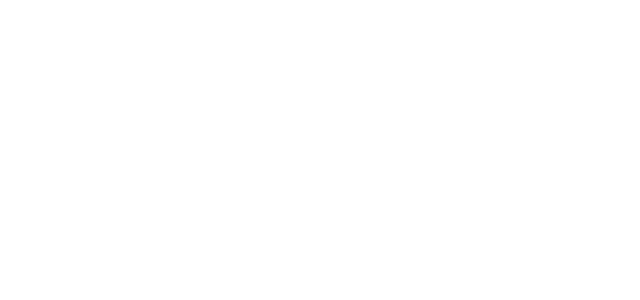
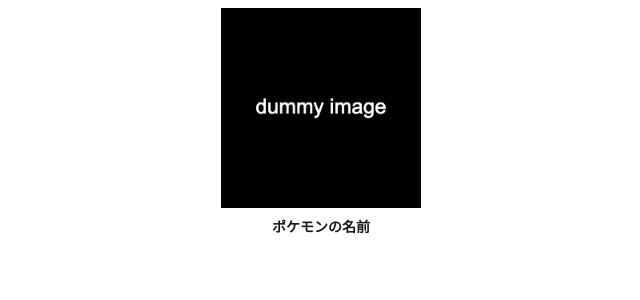
Before and after one commit to tetsuya2223/nextjs-pokemon-app, a Next.js app: page / in a window 1280 px wide. Shown: the top 300 px of the page, without its empty margins (319-959 px from the left). Built offline with nearby package versions, Linux system fonts and the light colour scheme.

Commit message:
feat:card型レイアウトの作成

```diff
--- /dev/null
+++ b/components/PokemonCard/index.module.css
@@ -0,0 +1,43 @@
+.container {
+  display: flex;
+  justify-content: center;
+  padding: 8px;
+}
+
+.card {
+  width: 100%;
+  max-width: 200px;
+  border-radius: 10px;
+  transition: all 0.3 ease;
+}
+
+.card:hover {
+  box-shadow: 0 10px 15px -3px rgba(0, 0, 0, 0.1),
+    0 4px 6px -2px rgba(0, 0, 0, 0.05);
+}
+
+.imageContainer {
+  position: relative;
+  aspect-ratio: 1 / 1;
+  width: 100%;
+}
+
+.image {
+  object-fit: cover;
+  transition: transform 0.3s ease;
+}
+
+.card:hover .image {
+  transform: scale(1.05);
+}
+
+.footer {
+  display: flex;
+  justify-content: center;
+  padding: 8px;
+}
+
+.name {
+  text-align: center;
+  font-size: 14px;
+}
--- /dev/null
+++ b/components/PokemonCard/index.tsx
@@ -0,0 +1,26 @@
+import Image from "next/image";
+import styles from "./index.module.css";
+
+/**
+ * あとでAPIから取得したデータに差し替える
+ * 不要な画像ファイルは削除する
+ */
+export default function PokemonCard() {
+  return (
+    <div className={styles.container}>
+      <div className={styles.card}>
+        <div className={styles.imageContainer}>
+          <Image
+            src="/dummy-image.png"
+            alt="ポケモン画像"
+            fill
+            className={styles.image}
+          />
+        </div>
+        <div className={styles.footer}>
+          <h3 className={styles.name}>ポケモンの名前</h3>
+        </div>
+      </div>
+    </div>
+  );
+}
--- a/src/pages/index.tsx
+++ b/src/pages/index.tsx
@@ -1,3 +1,9 @@
+import PokemonCard from "../../components/PokemonCard";
+
 export default function Home() {
-  return <></>;
+  return (
+    <>
+      <PokemonCard />
+    </>
+  );
 }
```
Also changed, not shown: public/dummy-image.png (added).
